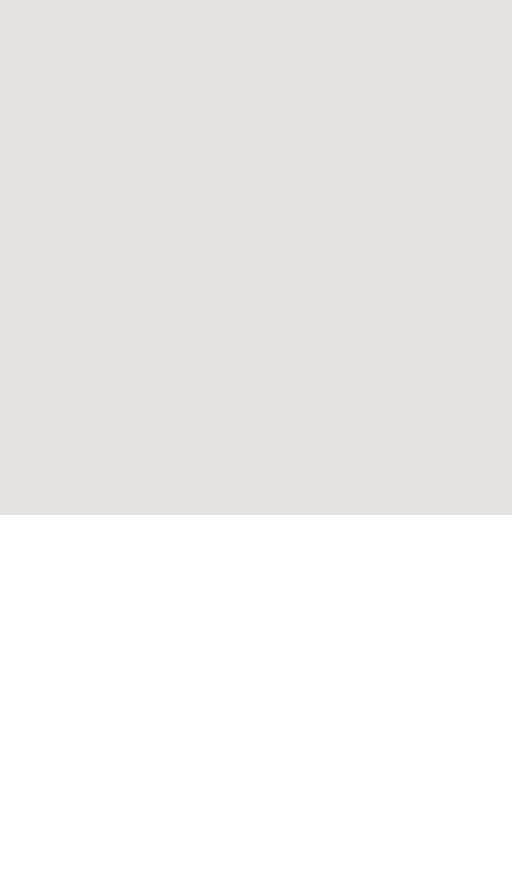
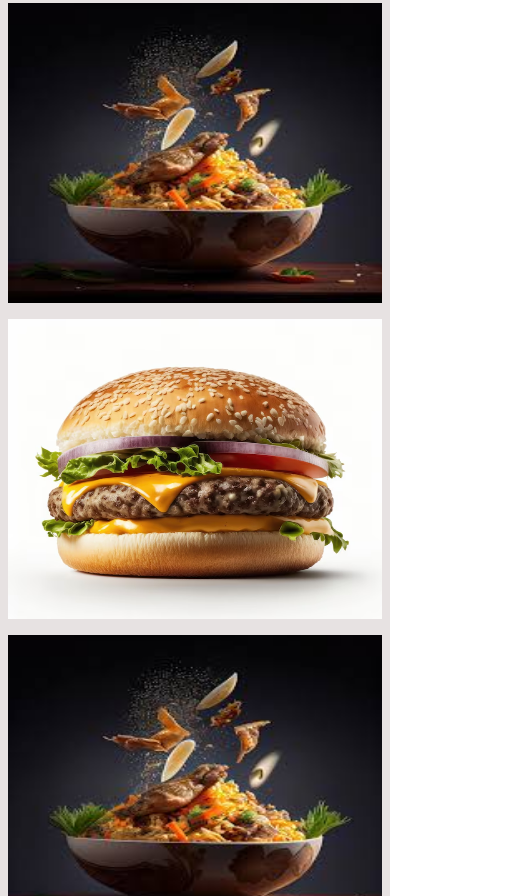
Before and after one commit to Lecon-a/learn_web_dev, a plain HTML site: page flexbox.html in a window 390 px wide. Shown: the part 448-1344 px from the top of the page, 512 px wide, since content can reach past the window. Before the commit the page ends 963 px from the top, so only its background shows below. Drawn offline with Linux system fonts and the light colour scheme.

Commit message:
Add responsiveness to the grip images

```diff
--- a/flexbox.css
+++ b/flexbox.css
@@ -45,3 +45,25 @@
     text-align: center;
     padding: 2rem 0;
 }
+
+@media screen and (max-width: 768px) {
+    .container {
+        flex-direction: column;
+        gap: 1rem;
+        height: fit-content;
+        width: 100%;
+        padding: 1rem .5rem;
+    }
+
+    .grid {
+        gap: 1rem;
+    }
+
+    .image_container_bottom {
+        height: 300px;
+    }
+
+    .middle_grid {
+        flex-direction: column;
+    }
+}
```
